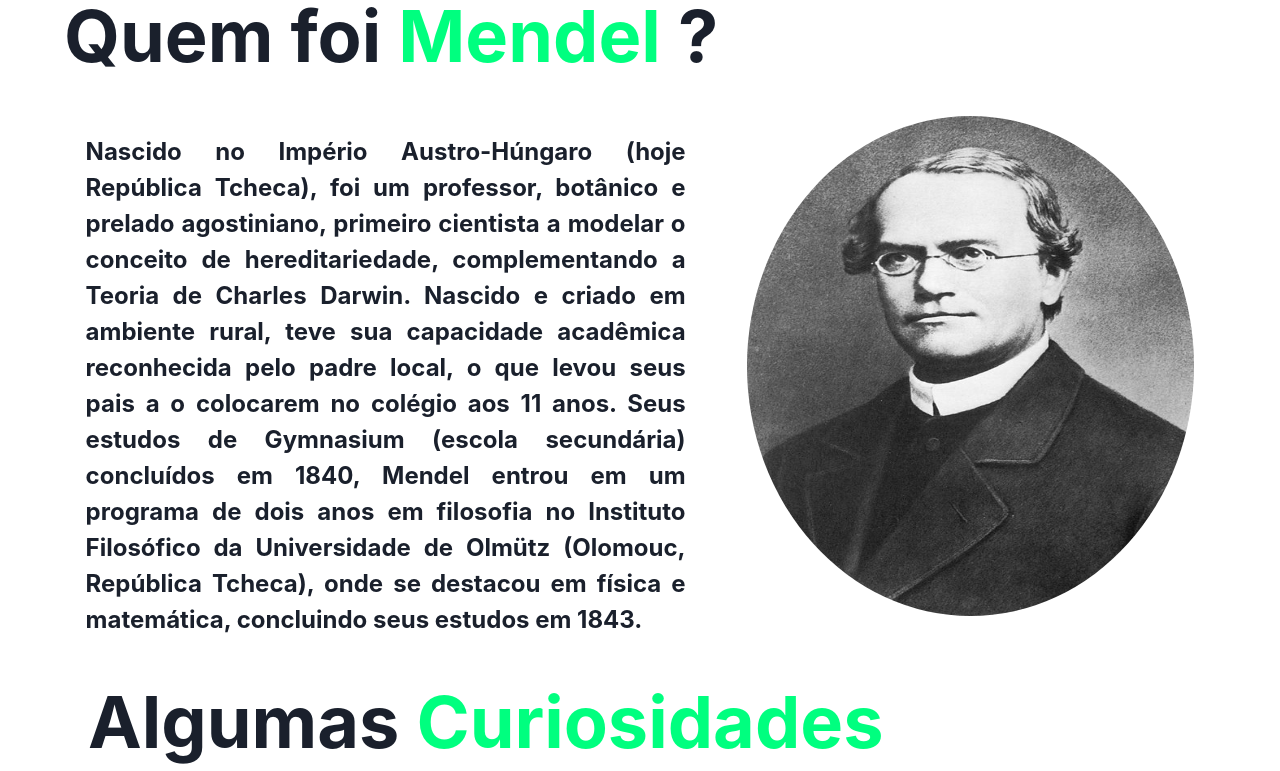
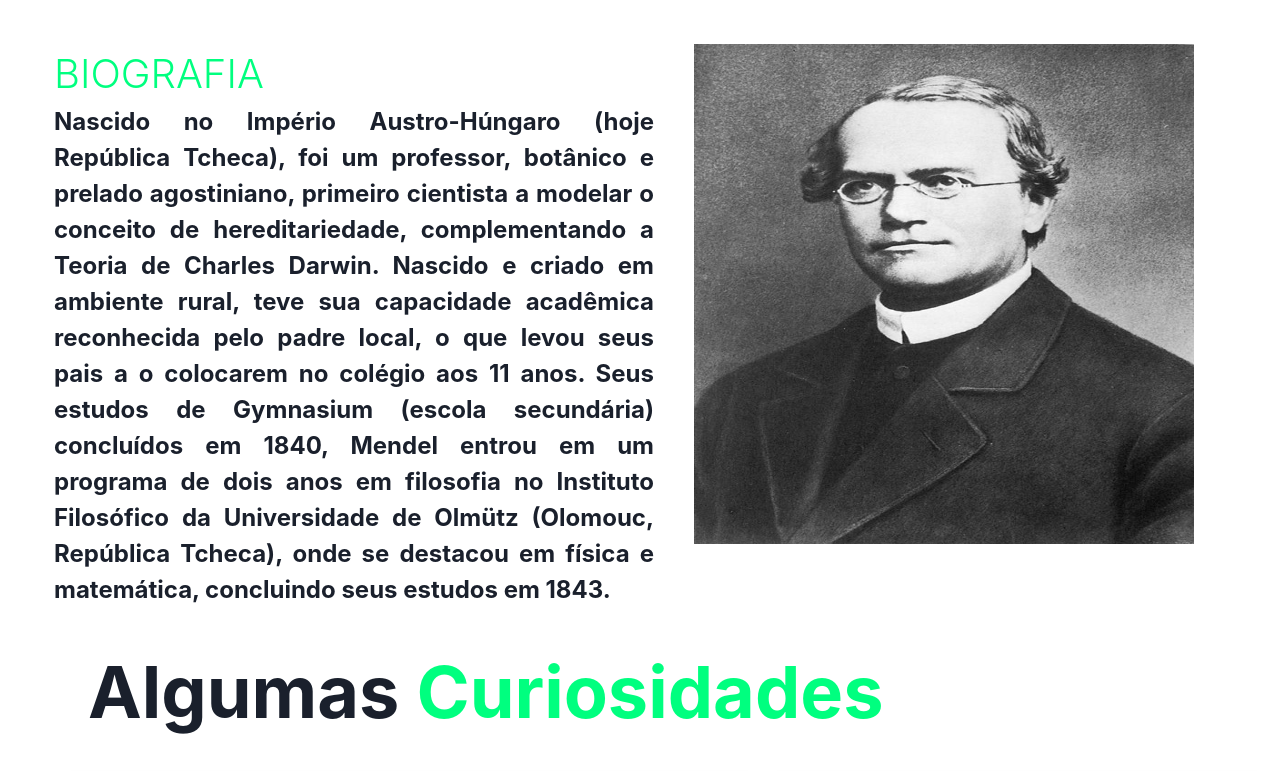
Before and after one commit to Matheus1415/Mendel, a React (Vite) app: page / in a window 1280 px wide. Shown: the top 771 px of the page. Built offline with nearby package versions, Linux system fonts and the light colour scheme.

Commit message:
15/07/2024

```diff
--- a/src/pages/Biography.jsx
+++ b/src/pages/Biography.jsx
@@ -1,26 +1,20 @@
-import { Flex, Heading, Highlight, Image, Text  } from "@chakra-ui/react";
+import { Box, Flex, Heading, Highlight, Image, Text  } from "@chakra-ui/react";
 import '../themes/biography.css'
-import '../themes/response.css'
 import GregorMendelImage from '../images/Gregor_Mendel.jpg'
 import GregorNotesImage from '../images/Anotacoes_Mendel.jpg'
-import { MdOpacity } from "react-icons/md";
 
 export function Biography() {
   return (
-  <Flex aling="Center" direction="column">
+  <Flex aling="Center" direction="column" maxWidth='1438'>
 
-{/*Title*/}
-
-    <Heading size='4xl' marginLeft="5%" id="Title">
-      <Highlight query='Mendel' styles={{color: "#00FF7F"}}>
-        Quem foi Mendel ?
-      </Highlight>
-    </Heading>
-
-{/* Pages's content */}
-
-    <Flex aling="center" direction="Row" justify='space-between' padding="24px 24px" marginTop="20px" id="Container">
-        <Text fontSize= '2xl' maxWidth = {600} marginLeft="5%" textAlign='justify' aling="center" marginTop="18px" fontWeight='700' id="Bio">
+    <Flex aling="center" direction={["column-reverse", "row"]} justify={['start', 'space-between']} padding="24px 24px" marginTop={['10px', '20px']} id="Container">
+      <Box>
+        <Heading fontSize='40px' marginLeft="5%" id="Title" top='111px' left='178pxs'  fontWeight='275' lineHeight='60px'>
+          <Highlight query='Biografia' styles={{color: "#00FF7F"}}>
+            BIOGRAFIA
+          </Highlight>
+        </Heading>
+        <Text fontSize={['md', '2xl', '2xl', '2xl']} w = {[300, 600]} marginLeft="5%" textAlign='justify' aling="center" marginTop="0px" fontWeight='700' id="Bio">
           Nascido no Império Austro-Húngaro (hoje República Tcheca), foi um
           professor, botânico e prelado agostiniano, primeiro cientista a
           modelar o conceito de hereditariedade, complementando a Teoria de
@@ -32,21 +26,23 @@ export function Biography() {
           Olmütz (Olomouc, República Tcheca), onde se destacou em física e
           matemática, concluindo seus estudos em 1843.
         </Text>
+      </Box>
 
 {/* Page's images */}
-        <Flex position="relative" marginRight="5%" id="Image_area" marginLeft="5%">
+        <Box position="relative" marginRight="5%" id="Image_area" marginLeft="5%">
           <Image
             id="Image_mendel"
             src={GregorMendelImage}
             alt='Imagem do Mendel'
-            borderRadius='50%' />
+            boxSize={[300, 500]} />
 
           <Image
             id="Image_anot"
             src={GregorNotesImage}
-            alt='Imagem anotações'/>
+            alt='Imagem anotações'
+            boxSize={[300, 500]}/>
 
-        </Flex>
+        </Box>
     </Flex>
   </Flex>
   )
--- a/src/themes/biography.css
+++ b/src/themes/biography.css
@@ -8,8 +8,6 @@
     left: 0;
     cursor: pointer;
     position: absolute;
-    width: 500px;
-    height: 500px;
     transition: opacity 0.8s ease;
 }
 #Image_area #Image_anot{
```
